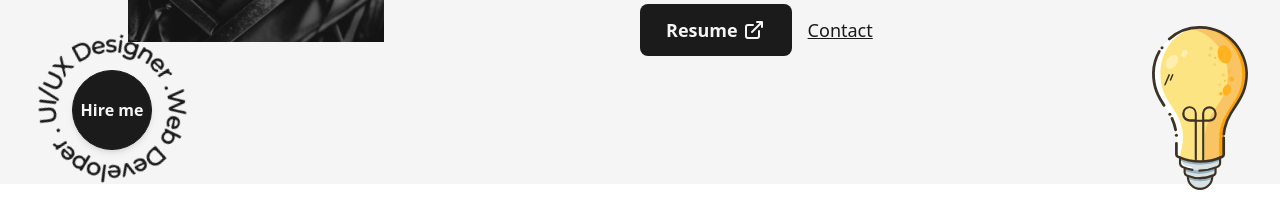
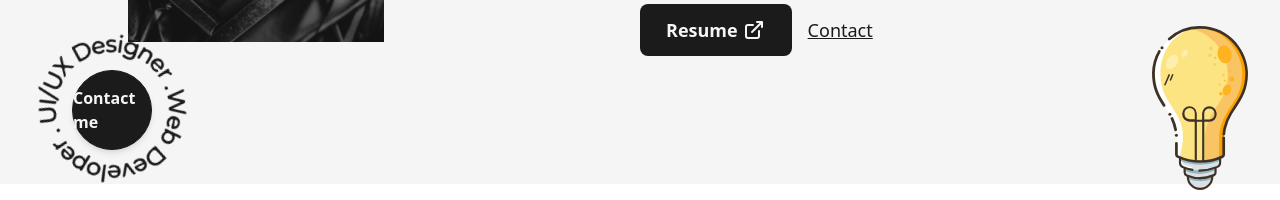
Before and after one commit to sebapch/portfolio3, a Next.js app: page /home in a window 1280 px wide. Shown: the part 578-778 px from the top of the page. Built offline with nearby package versions, Linux system fonts and the light colour scheme.

Commit message:
add contact

```diff
--- a/src/components/HireMe.jsx
+++ b/src/components/HireMe.jsx
@@ -9,7 +9,7 @@ const HireMe = () => {
             <CircularText className={"fill-dark animate-spin-slow"}/>
             <Link href='mailto:snmedina91@gmail.com' className='flex items-center justify-center absolute left-1/2 top-1/2 -translate-x-1/2 -translate-y-1/2
              bg-dark text-light shadow-md border border-solid border-dark w-20 h-20 rounded-full font-semibold hover:bg-light hover:text-dark'>
-                Hire me
+                Contact me
             </Link>
         </div>
     </div>
```
